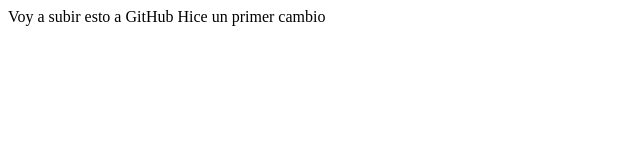
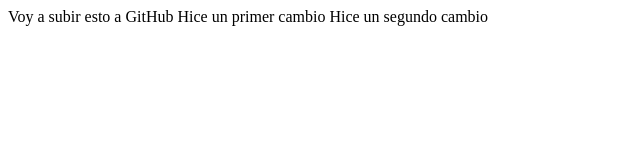
Before and after one commit to milagrosb/prueba3, a plain HTML site: page index.html in a window 1280 px wide. Shown: the whole page, without its empty margins (0-640 px from the left). Drawn offline with Linux system fonts and the light colour scheme.

Commit message:
Probando subir desde atom

```diff
--- a/index.html
+++ b/index.html
@@ -7,5 +7,6 @@
   <body>
     Voy a subir esto a GitHub
     Hice un primer cambio
+    Hice un segundo cambio
   </body>
 </html>
```
